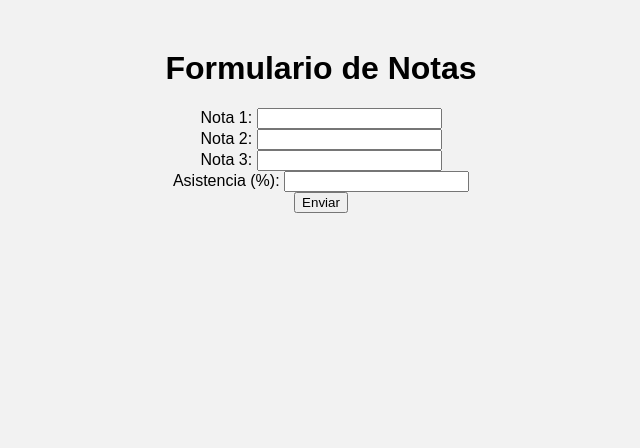
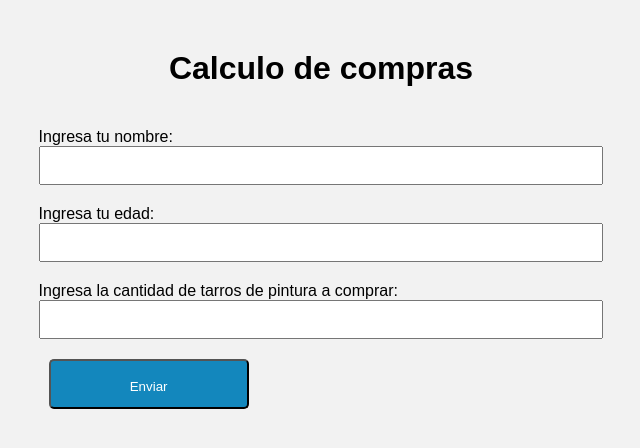
Before and after one commit to Jpalmaveas/pruebafinal, a Flask app: page /ejercicio1 in a window 1280 px wide. Shown: the top 448 px of the page, without its empty margins (319-959 px from the left). Run offline with Flask 3, Linux system fonts and the light colour scheme.

Commit message:
Prueba final

```diff
--- a/app/main.py
+++ b/app/main.py
@@ -1,7 +1,12 @@
-from flask import Flask, render_template, request # pylint: disable=import-error
- # Importa las clases y funciones necesarias de Flask
+from flask import Flask, render_template, request
 
-app = Flask(__name__)  # Crea una instancia de la aplicación Flask
+app = Flask(__name__)
+
+# Usuarios registrados con sus contraseñas
+usuarios_registrados = {
+    'juan': 'admin',
+    'pepe': 'user'
+}
 
 @app.route('/')
 def index():
@@ -15,54 +20,54 @@ def index():
 
 @app.route('/ejercicio1', methods=['GET', 'POST'])
 def ejercicio1():
-    """
-    Ruta para el ejercicio 1.
-
-    Returns:
-        str: Renderiza la plantilla 'ejercicio1.html'.
-    """
     resultado = None
 
     if request.method == 'POST':
-        nota1 = float(request.form['nota1'])
-        nota2 = float(request.form['nota2'])
-        nota3 = float(request.form['nota3'])
-        asistencia = float(request.form['asistencia'])
+        # Obtener datos del formulario
+        nombre = request.form['nombre']
+        edad = int(request.form['edad'])
+        cantidad_tarros = int(request.form['cantidad_tarros'])
 
-        promedio = (nota1 + nota2 + nota3) / 3
-        estado = 'Aprobado' if promedio >= 40 and asistencia >= 75 else 'Reprobado'
+        # Calcular el total sin descuento
+        precio_tarro = 9000
+        total_sin_descuento = cantidad_tarros * precio_tarro
 
-        resultado = {'promedio': promedio, 'estado': estado}
+        # Aplicar descuento basado en la edad
+        descuento = 0
+        if 18 <= edad <= 30:
+            descuento = 0.15
+        elif edad > 30:
+            descuento = 0.25
+
+        # Calcular el total con descuento
+        total_con_descuento = total_sin_descuento * (1 - descuento)
+
+        # Crear el resultado a mostrar en la plantilla
+        resultado = {
+            'nombre': nombre,
+            'total_sin_descuento': total_sin_descuento,
+            'total_con_descuento': total_con_descuento,
+        }
 
     return render_template('ejercicio1.html', resultado=resultado)
 
 @app.route('/ejercicio2', methods=['GET', 'POST'])
 def ejercicio2():
-    """
-    Ruta para el ejercicio 2.
-
-    Returns:
-        str: Renderiza la plantilla 'ejercicio2.html'.
-    """
     resultado = None
 
     if request.method == 'POST':
-        nombre1 = request.form['nombre1']
-        nombre2 = request.form['nombre2']
-        nombre3 = request.form['nombre3']
+        # Obtener datos del formulario
+        nombre = request.form['nombre']
+        contrasena = request.form['contrasena']
 
-        nombres = [nombre1, nombre2, nombre3]
-        nombre_mas_largo = max(nombres, key=len)
-        cantidad_caracteres = len(nombre_mas_largo)
-
-        resultado = {
-    'nombre_mas_largo': nombre_mas_largo,
-    'cantidad_caracteres': cantidad_caracteres
-}
+        # Verificar la autenticación del usuario
+        if nombre in usuarios_registrados and usuarios_registrados[nombre] == contrasena:
+            mensaje = f"Bienvenido {'administrador' if nombre == 'juan' else 'usuario'} {nombre}"
+            resultado = {'mensaje': mensaje}
+        else:
+            resultado = {'mensaje': 'Nombre de usuario o contraseña incorrectos'}
 
     return render_template('ejercicio2.html', resultado=resultado)
 
 if __name__ == '__main__':
-    app.run(
-    debug=True
-)  # Ejecuta la aplicación en modo de depuración si se ejecuta directamente el script
+    app.run(debug=True)
--- a/app/static/styles.css
+++ b/app/static/styles.css
@@ -14,15 +14,73 @@ h1 {
 
 /* Estilos para los enlaces */
 a {
-    display: block;  /* Hace que el enlace sea un bloque de ancho completo */
+    display: inline-block;  /* Cambiado de block a inline-block */
     width: 200px;  /* Ancho del enlace */
     height: 50px;  /* Altura del enlace */
     line-height: 50px;  /* Alinea verticalmente el texto en el enlace */
-    text-align: center;  /* Centra el texto dentro del enlace */
+    text-align: center;  /* Centra el texto horizontalmente */
     text-decoration: none;  /* Quita la decoración de subrayado del enlace */
     color: #fff;  /* Color del texto blanco */
     background-color: #1387bd;  /* Color de fondo azul */
-    margin: 0 auto 20px auto;  /* Margen cero en los lados y 20px arriba/abajo, centrado horizontalmente */
+    margin: 0 10px;  /* Margen cero en los lados y 20px arriba/abajo, centrado horizontalmente */
     border-radius: 5px;  /* Bordes redondeados */
-    text-align: center;  /* Centra el texto dentro del enlace */
 }
+
+/* Estilos específicos para el enlace del Ejercicio 1 (rosado) */
+a.pink-link {
+    background-color: #FF69B4;  /* Pink */
+}
+
+/* Estilos específicos para el enlace del Ejercicio 2 (lightblue) */
+a.lightblue-link {
+    background-color: #ADD8E6;  /* Lightblue */
+}
+
+/* Estilos para los formularios */
+form {
+    display: inline-block;
+    text-align: left;
+    margin: 20px;
+}
+
+/* Estilos para los botones */
+input[type="submit"] {
+    width: 200px;
+    height: 50px;
+    line-height: 50px;
+    text-align: center;
+    text-decoration: none;
+    color: #fff;
+    margin: 0 10px;
+    border-radius: 5px;
+}
+
+/* Estilos específicos para el botón de Ejercicio 1 (azul y blanco) */
+form[action="/ejercicio1"] input[type="submit"] {
+    background-color: #1387bd;  /* Azul */
+}
+
+/* Estilos específicos para el botón de Ejercicio 2 (lightblue y blanco) */
+form[action="/ejercicio2"] input[type="submit"] {
+    background-color: #1387bd;  /* Azul */
+}
+
+/* Estilos adicionales para mejorar la legibilidad del texto en los formularios */
+label {
+    display: block;
+    margin-bottom: 10px;
+}
+
+input[type="text"],
+input[type="password"] {
+    width: 100%;
+    padding: 10px;
+    margin-bottom: 20px;
+    box-sizing: border-box;
+}
+
+/* Estilos para los mensajes de resultado */
+#resultado {
+    margin-top: 20px;
+    color: #000000;
+}
--- a/app/templates/ejercicio1.html
+++ b/app/templates/ejercicio1.html
@@ -1,37 +1,48 @@
-<!-- Estructura básica del documento HTML -->
 <!DOCTYPE html>
 <html lang="en">
 
 <head>
-    <!-- Configuración de la codificación de caracteres y la escala del viewport -->
+    <!-- Configuración básica del documento -->
     <meta charset="UTF-8">
     <meta name="viewport" content="width=device-width, initial-scale=1.0">
-
-    <!-- Título de la página -->
-    <title>Formulario de Notas</title>
+    <title>Calculo de compras</title>
 
     <!-- Enlace al archivo de estilos CSS -->
     <link rel="stylesheet" href="{{ url_for('static', filename='styles.css') }}">
 </head>
 
 <body>
-    <!-- Encabezado principal de la página -->
-    <h1>Formulario de Notas</h1>
+    <!-- Encabezado principal -->
+    <h1>Calculo de compras</h1>
 
-    <!-- Formulario para el ejercicio 1 con Flask -->
+    <!-- Formulario para recopilar datos -->
     <form method="post" action="{{ url_for('ejercicio1') }}">
-        Nota 1: <input type="text" name="nota1" required><br>
-        Nota 2: <input type="text" name="nota2" required><br>
-        Nota 3: <input type="text" name="nota3" required><br>
-        Asistencia (%): <input type="text" name="asistencia" required><br>
+        <!-- Campo para ingresar el nombre -->
+        Ingresa tu nombre: <input type="text" name="nombre" required><br>
+
+        <!-- Campo para ingresar la edad -->
+        Ingresa tu edad: <input type="text" name="edad" required><br>
+
+        <!-- Campo para ingresar la cantidad de tarros de pintura a comprar -->
+        Ingresa la cantidad de tarros de pintura a comprar: <input type="text" name="cantidad_tarros" required><br>
+
+        <!-- Botón de envío del formulario -->
         <input type="submit" value="Enviar">
     </form>
 
-    <!-- Condición para mostrar el resultado del formulario -->
+    <!-- Sección para mostrar resultados, solo se muestra si hay resultados disponibles -->
     {% if resultado %}
-        <h2>Resultado:</h2>
-        <p>Promedio: {{ resultado['promedio'] }}</p>
-        <p>Estado: {{ resultado['estado'] }}</p>
+        <!-- Título de la sección de resultados -->
+        <h2>Resultados:</h2>
+
+        <!-- Párrafo para mostrar el nombre -->
+        <p>Nombre: {{ resultado['nombre'] }}</p>
+
+        <!-- Párrafo para mostrar el total sin descuento -->
+        <p>Total sin descuento: ${{ resultado['total_sin_descuento'] }}</p>
+
+        <!-- Párrafo para mostrar el total a pagar con descuento -->
+        <p>Total a pagar con descuento: ${{ resultado['total_con_descuento'] }}</p>
     {% endif %}
 </body>
 
--- a/app/templates/index.html
+++ b/app/templates/index.html
@@ -19,10 +19,10 @@
     <h1>Menú Principal</h1>
 
     <!-- Enlace al ejercicio 1 con Flask -->
-    <a href="{{ url_for('ejercicio1') }}">Ejercicio 1</a>
+    <a href="{{ url_for('ejercicio1') }}" class="pink-link">Ejercicio 1</a>
 
     <!-- Enlace al ejercicio 2 con Flask -->
-    <a href="{{ url_for('ejercicio2') }}">Ejercicio 2</a>
+    <a href="{{ url_for('ejercicio2') }}" class="lightblue-link">Ejercicio 2</a>
 </body>
 
 </html>
```
Also changed, not shown: app/templates/ejercicio2.html (+18 -15 lines).
